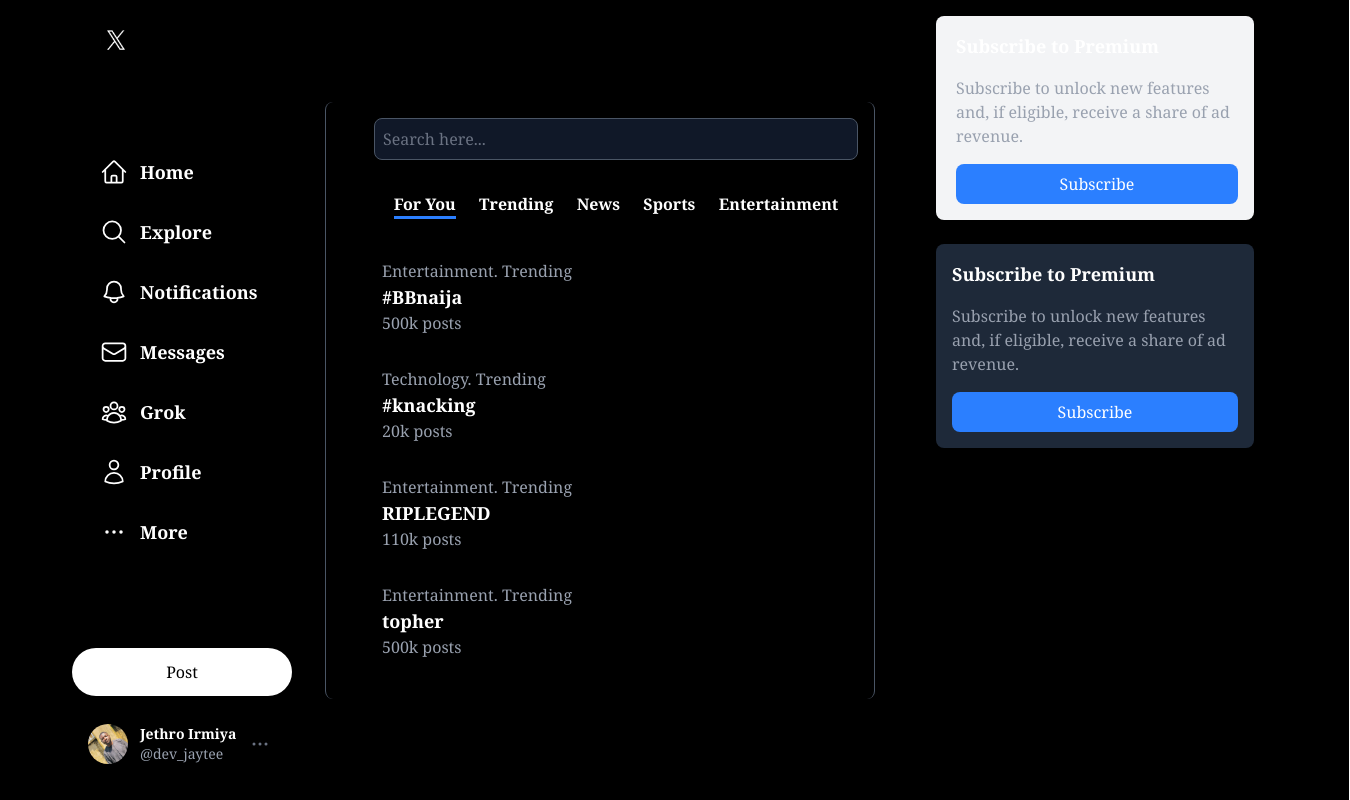
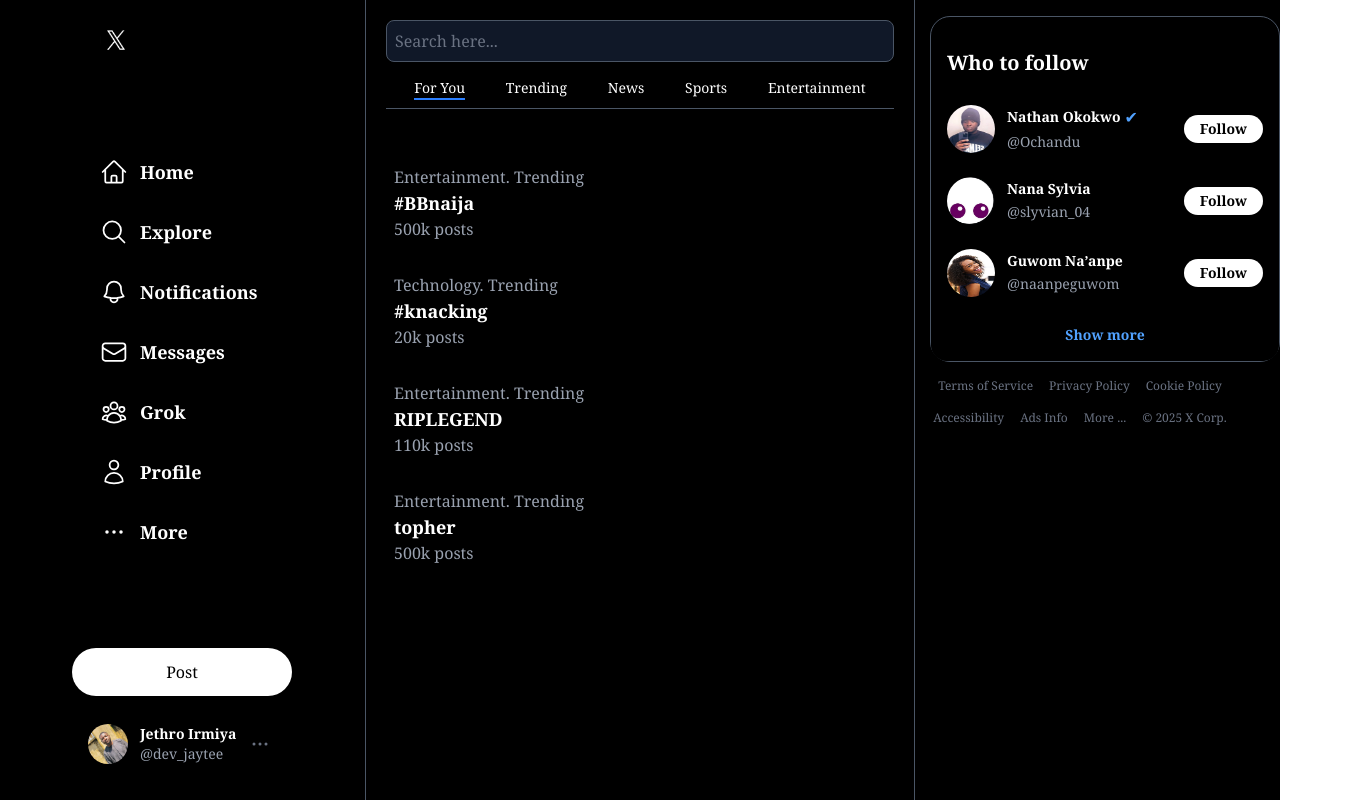
Before and after one commit to jayteemoney/Twitter, a React (Vite) app: page /explore in a window 1280 px wide. Shown: the whole page, 1350 px wide, since content can reach past the window. Built offline with nearby package versions, Linux system fonts and the light colour scheme.

Commit message:
added explore component

```diff
--- a/src/App.jsx
+++ b/src/App.jsx
@@ -8,99 +8,28 @@
 const App = () => {
   return (
     <Router>
-      <div className="min-h-screen bg-black flex mx-auto font-serif">
+      <div className="flex min-h-screen font-serif bg-black">
         {/* Sidebar */}
-        <Nav className="fixed left-0 top-0 h-screen w-[300px] bg-black text-white" />
+        <div className="fixed top-0 left-0 h-full w-[300px] bg-black text-white">
+          <Nav />
+        </div>
 
+        {/* Main Content and Widgets Container */}
+        <div className="ml-[300px] flex h-full w-full overflow-y-auto">
           {/* Main Content */}
-        <div className="ml-[300px] flex-1">
-          {/* Scrollable Container */}
-          <div className="flex h-screen overflow-y-scroll">
-            <div className="flex justify-center w-full max-w-[1350px] mx-auto">
-              {/* Feed */}
-              <div className="w-[600px] bg-black ">
+          <div className="w-[600px] bg-black">
             <Routes>
-                  <Route
-                    path="/"
-                    element={
-                      <>
-                        <Home />
-                      </>
-                    }
-                  />
-                  <Route
-                    path="/explore"
-                    element={
-                      <>
-                        <Explore />
-                      </>
-                    }
-                  />
-                  <Route
-                    path="/notifications"
-                    element={
-                      <>
-                        {/* Notifications content */}
-                      </>
-                    }
-                  />
-                  <Route
-                    path="/messages"
-                    element={
-                      <>
-                        {/* Messages content */}
-                      </>
-                    }
-                  />
-                  <Route
-                    path="/grok"
-                    element={
-                      <>
-                        {/* Grok content */}
-                      </>
-                    }
-                  />
-                  <Route
-                    path="/profile"
-                    element={
-                      <>
-                        {/* Profile content */}
-                      </>
-                    }
-                  />
-                  <Route
-                    path="/more"
-                    element={
-                      <>
-                        {/* More options content */}
-                      </>
-                    }
-                  />
+              <Route path="/" element={<Home />} />
+              <Route path="/explore" element={<Explore />} />
             </Routes>
           </div>
 
           {/* Widgets */}
-              <div className="w-[450px] bg-black text-white border-r border-white">
+          <div className="w-[450px] bg-black text-white ">
             <Routes>
-                  <Route
-                    path="/"
-                    element={
-                      <>
-                        <Widgets />
-                      </>
-                    }
-                  />
-                   <Route
-                    path="/explore"
-                    element={
-                      <>
-                        <ExploreWid />
-                      </>
-                    }
-                  />
+              <Route path="/" element={<Widgets />} />
+              <Route path="/explore" element={<ExploreWid />} />
             </Routes>
-              </div>
-            </div>
           </div>
         </div>
       </div>
--- a/src/components/feed/explore.jsx
+++ b/src/components/feed/explore.jsx
@@ -11,10 +11,11 @@
   return (
     <div className="min-h-screen bg-black text-white flex justify-center items-center">
       {/* Trends Container */}
-      <div className="trends-container mx-auto w-[550px] bg-black p-4 rounded-lg border-l-1 border-r-1 border-gray-600 pl-12">
-
-        {/* Navigation */}
-        <div className="search-form mb-6">
+      <div className="fixed top-0 left-1/2 transform -translate-x-1/2 w-[550px] h-full border-l border-r border-gray-600 bg-black p-1 overflow-y-auto">
+        {/* Header Section */}
+        <div className="sticky top-0 z-10 bg-black p-4">
+          {/* Search Form */}
+          <div className="mb-2">
             <input
               type="search"
               id="search-box"
@@ -23,31 +24,33 @@
             />
           </div>
 
-        <nav className="navigation flex justify-around mb-6 bg-black p-2">
-          <Link to="/home" className="text-white font-bold border-b-3 border-blue-500">
+          {/* Navigation */}
+          <nav className="flex justify-around p-2 border-b border-gray-600">
+            <Link to="/home" className="text-white text-sm border-b-2 border-blue-500">
               For You
             </Link>
-          <Link to="/trending" className="text-white font-bold">
+            <Link to="/trending" className="text-white text-sm">
               Trending
             </Link>
-          <Link to="/news" className="text-white font-bold">
+            <Link to="/news" className="text-white text-sm">
               News
             </Link>
-          <Link to="/sports" className="text-white font-bold">
+            <Link to="/sports" className="text-white text-sm">
               Sports
             </Link>
-          <Link to="/entertainment" className="text-white font-bold">
+            <Link to="/entertainment" className="text-white text-sm">
               Entertainment
             </Link>
           </nav>
+        </div>
 
         {/* Trends Section */}
-        <div className="Trends">
+        <div className="mt-4 p-4">
           {trendsData.map((trend, index) => (
-            <div key={index} className="trend-item">
+            <div key={index} className="mb-4">
               <Link
                 to={`/trends/${trend.tag.replace("#", "").toLowerCase()}`}
-                className="block mb-4 hover:bg-gray-800 p-2 rounded-lg transition-all"
+                className="block hover:bg-gray-800 p-2 rounded-lg transition-all"
               >
                 <h5 className="text-gray-400">{trend.category}. Trending</h5>
                 <h3 className="text-lg font-bold text-white">{trend.tag}</h3>
--- a/src/components/widgets/exploreWid.jsx
+++ b/src/components/widgets/exploreWid.jsx
@@ -1,40 +1,13 @@
+import Following from "./following";
 import Footer from "./footer";
-import { Link } from "react-router-dom";
 
 const ExploreWid = () => {
   return (
-    <div>
-    <div className="min-h-screen bg-black text-white flex  pl-[20px]">
+    <div className="pl-20">
+    <div className=" bg-black text-white flex">
       {/* Sidebar Container */}
-      <div className="w-[350px] bg-black p-4 space-y-6">
-        {/* Search Form */}
-
-
-        {/* Subscription Section */}
-        <div className="article bg-gray-100 p-4 rounded-lg shadow-sm space-y-4 pl-[20px]">
-          <h3 className="text-lg font-bold">Subscribe to Premium</h3>
-          <p className="text-gray-400">
-            Subscribe to unlock new features and, if eligible, receive a share
-            of ad revenue.
-          </p>
-          <Link to="/subscribe">
-            <button className="w-full bg-blue-500 text-white py-2 rounded-lg hover:bg-blue-600 transition-all">
-              Subscribe
-            </button>
-          </Link>
-        </div>
-        <div className="article bg-gray-800 p-4 rounded-lg shadow-sm space-y-4">
-          <h3 className="text-lg font-bold">Subscribe to Premium</h3>
-          <p className="text-gray-400">
-            Subscribe to unlock new features and, if eligible, receive a share
-            of ad revenue.
-          </p>
-          <Link to="/subscribe">
-            <button className="w-full bg-blue-500 text-white py-2 rounded-lg hover:bg-blue-600 transition-all">
-              Subscribe
-            </button>
-          </Link>
-        </div>
+      <div className="w-[350px] bg-black">
+        <Following />
       </div>
     </div>
     <Footer />
```
Lines whose indentation alone changed are shown as unchanged.
